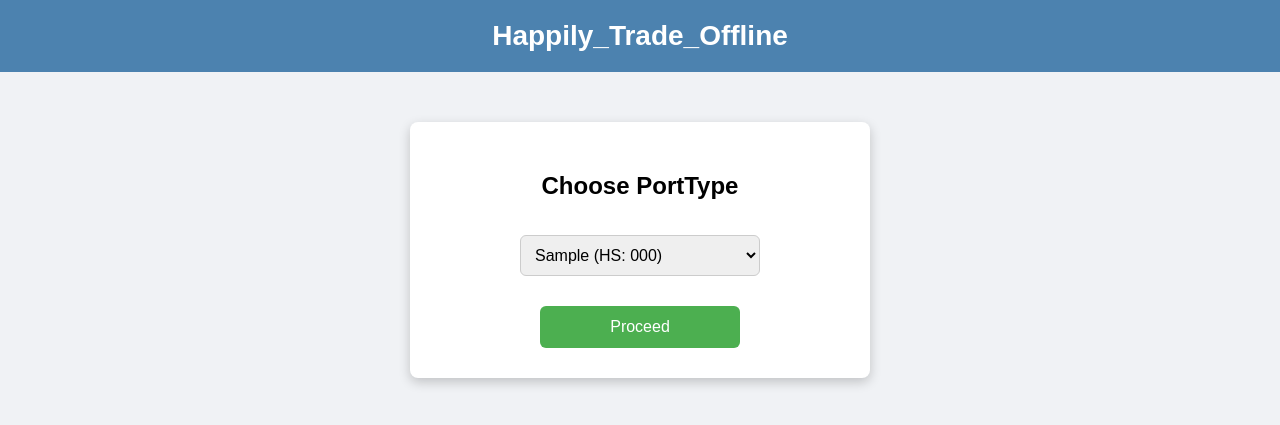
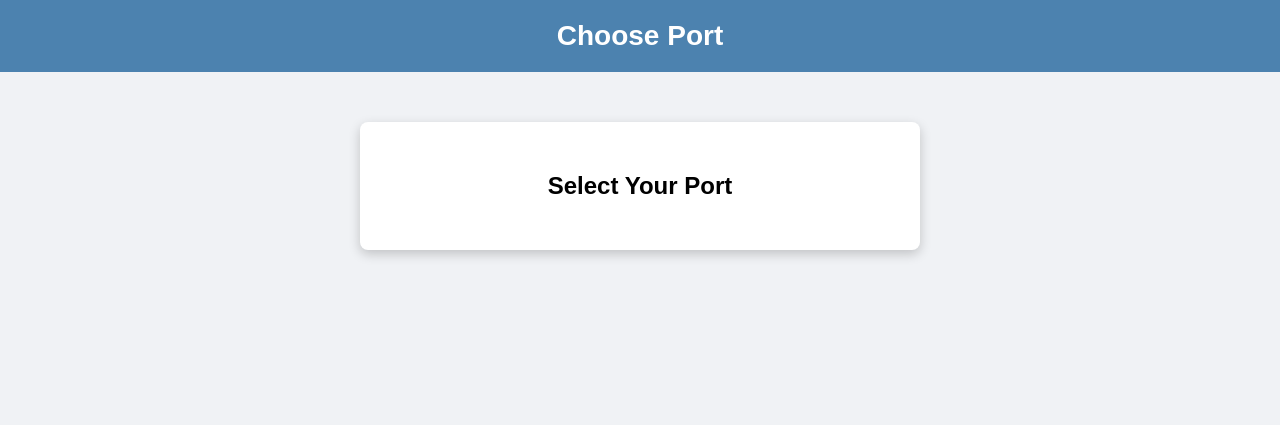
Before and after one commit to Avadhoffline/happly_trade_offline_Portal, a Flask app: template templates/choose_port.html in a window 1280 px wide. Shown: the top 425 px of the page. Run offline with Flask 3, Linux system fonts and the light colour scheme; the template is opened without the code that fills it: most values are stand-ins (such as "Sample title", 1, 10 or a date in 2020).

Commit message:
Update choose_port.html

```diff
--- a/templates/choose_port.html
+++ b/templates/choose_port.html
@@ -1,28 +1,26 @@
-
 <!DOCTYPE html>
 <html>
 <head>
-    <title>Choose PortType</title>
+    <title>Choose Port</title>
     <style>
         body { font-family: Arial; background-color: #f0f2f5; margin: 0; padding: 0; }
         .header-box { background-color: #4c82af; color: white; text-align: center; padding: 20px; font-size: 28px; font-weight: bold; }
-        .container { width: 90%; max-width: 400px; margin: 50px auto; background: white; padding: 30px; border-radius: 8px; box-shadow: 0 4px 12px rgba(0,0,0,0.2); text-align: center; }
-        select { width: 60%; padding: 10px; margin: 15px 0; border-radius: 6px; border: 1px solid #ccc; font-size: 16px; }
-        button { width: 50%; padding: 12px; background-color: #4CAF50; color: white; border: none; border-radius: 6px; font-size: 16px; cursor: pointer; margin-top: 15px; }
+        .container { width: 90%; max-width: 500px; margin: 50px auto; background: white; padding: 30px; border-radius: 8px; box-shadow: 0 4px 12px rgba(0,0,0,0.2); text-align: center; }
+        button { width: 60%; padding: 12px; background-color: #4CAF50; color: white; border: none; border-radius: 6px; font-size: 16px; cursor: pointer; margin-top: 15px; }
         button:hover { background-color: #456fa0; }
     </style>
 </head>
 <body>
-    <div class="header-box">Happily_Trade_Offline</div>
+    <div class="header-box">Choose Port</div>
     <div class="container">
-        <h2>Choose PortType</h2>
+        <h2>Select Your Port</h2>
         <form method="POST" action="/select_port">
-            <select name="port_selection">
-                {% for user in users %}
-                    <option value="{{ loop.index0 }}">{{ user['PortType'] }} (HS: {{ user['HsCode'] }})</option>
-                {% endfor %}
-            </select><br>
-            <button type="submit">Proceed</button>
+            {% for idx, user in enumerate(users) %}
+                <button type="submit" name="port_selection" value="{{ idx }}">
+                    {{ user['PortType'] }} – {{ user['HsCode'] }}
+                </button>
+                <br><br>
+            {% endfor %}
         </form>
     </div>
 </body>
```
